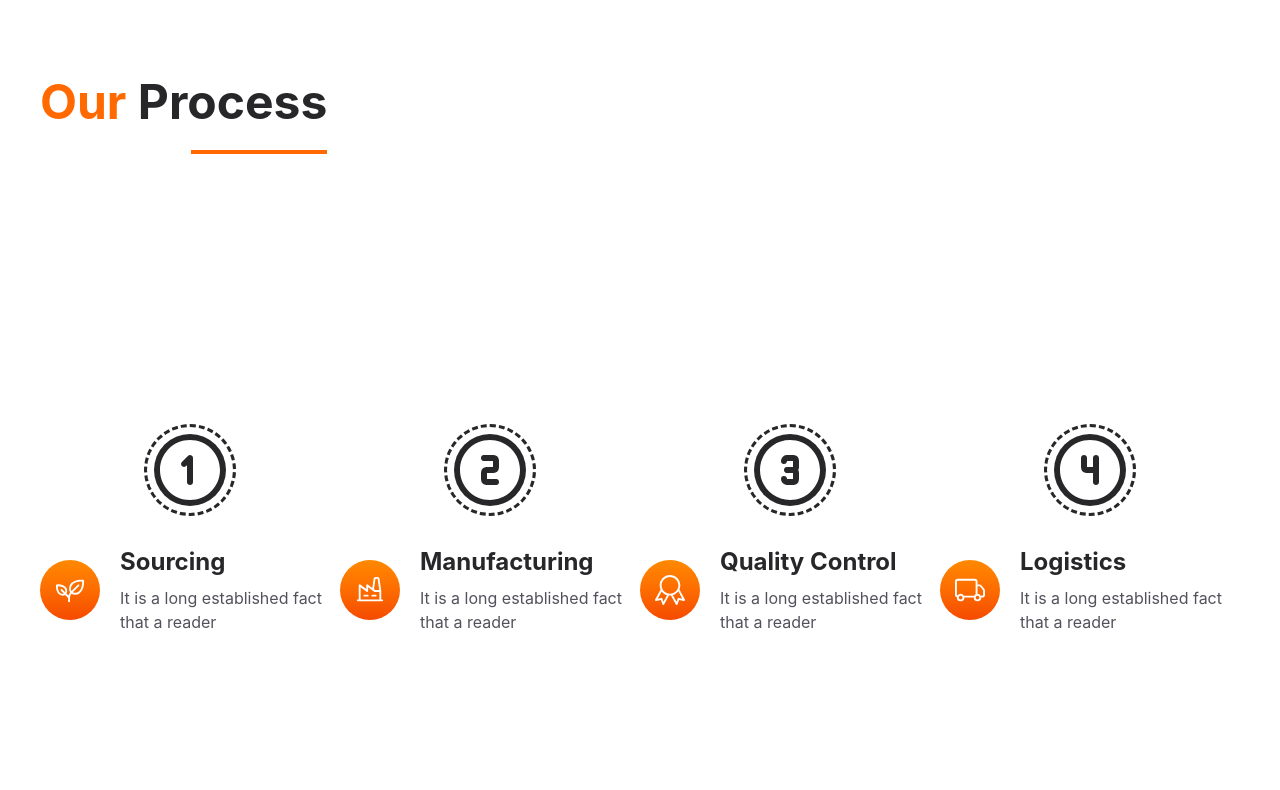
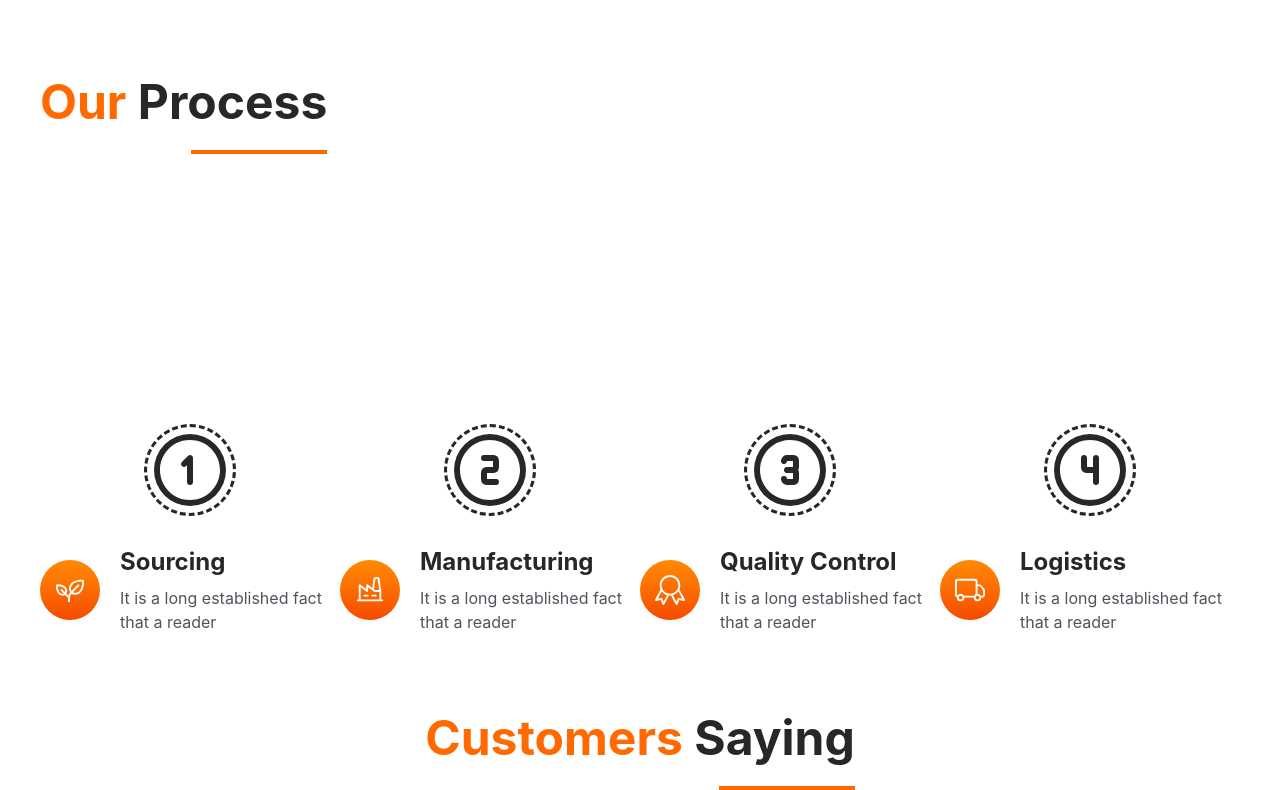
Before and after one commit to pawangrover100/-Multipage-Grocery-Website-with-React-Tailwind-CSS, a React (Vite) app: page / in a window 1280 px wide. Shown: the part 3926-4716 px from the top of the page. Before the commit the page ends 4640 px from the top, so only its background shows below. Built offline with nearby package versions, Linux system fonts and the light colour scheme.

Commit message:
Testimonials section heading

```diff
--- a/src/components/Home/Home.jsx
+++ b/src/components/Home/Home.jsx
@@ -6,6 +6,7 @@
 import Products from '../Products/Products'
 import Discount from '../Discount/Discount'
 import Process from '../Process/Process'
+import Testimonials from '../Testimonials/Testimonials'
 
 function Home() {
   return (
@@ -16,6 +17,7 @@
     <Products />
     <Discount />
     <Process />
+    <Testimonials />
     </div>
 
   )
--- a/src/components/Testimonials/Testimonials.jsx
+++ b/src/components/Testimonials/Testimonials.jsx
@@ -1,8 +1,12 @@
 import React from 'react'
-
+import Heading from '../Heading/Heading.jsx'
 function Testimonials() {
   return (
-    <div>Testimonials</div>
+   <section>
+    <div className='max-w-[1400px] px-10 mx-auto'>
+        <Heading highlight='Customers' heading="Saying" />
+    </div>
+   </section>
   )
 }
 
```
